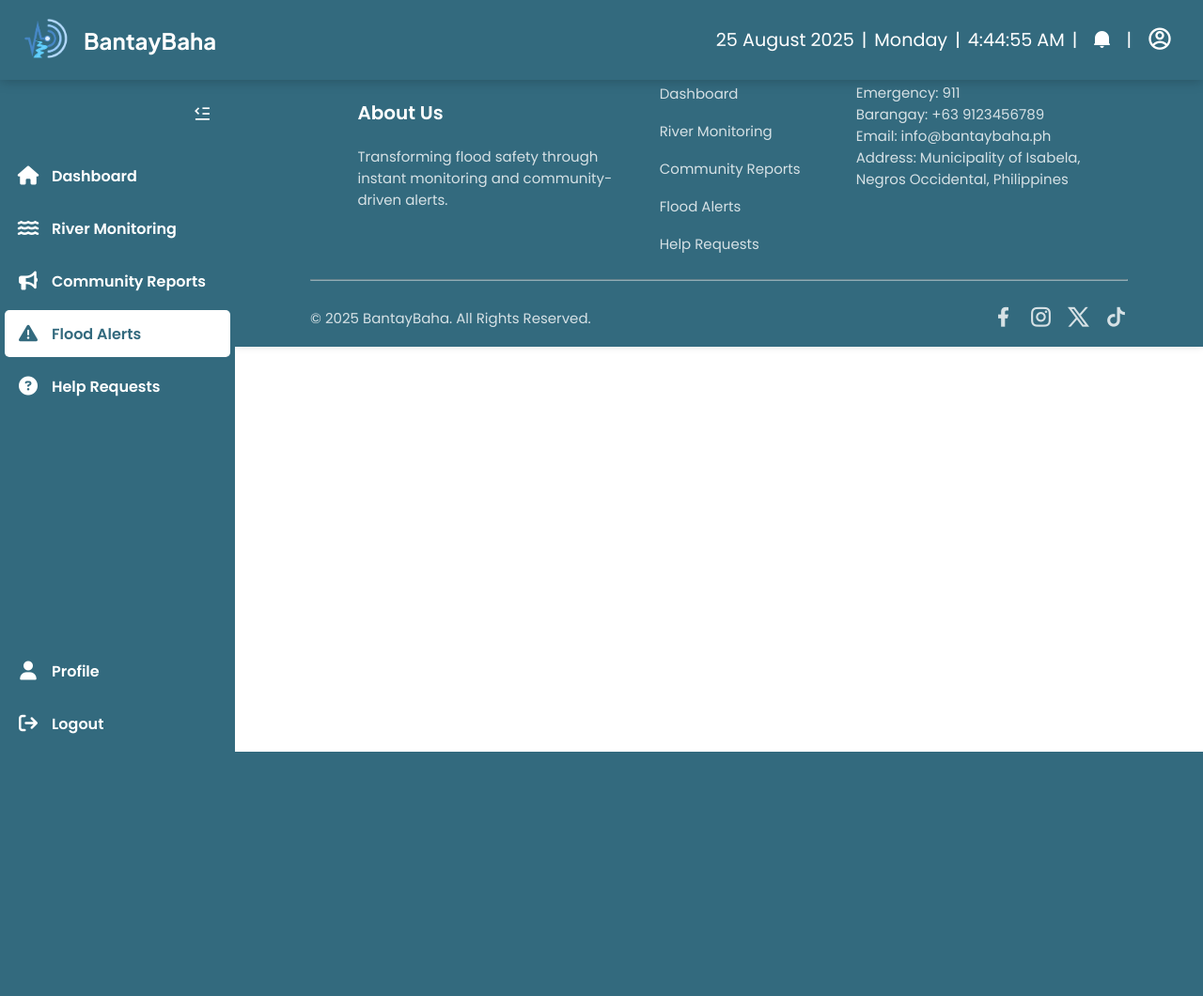
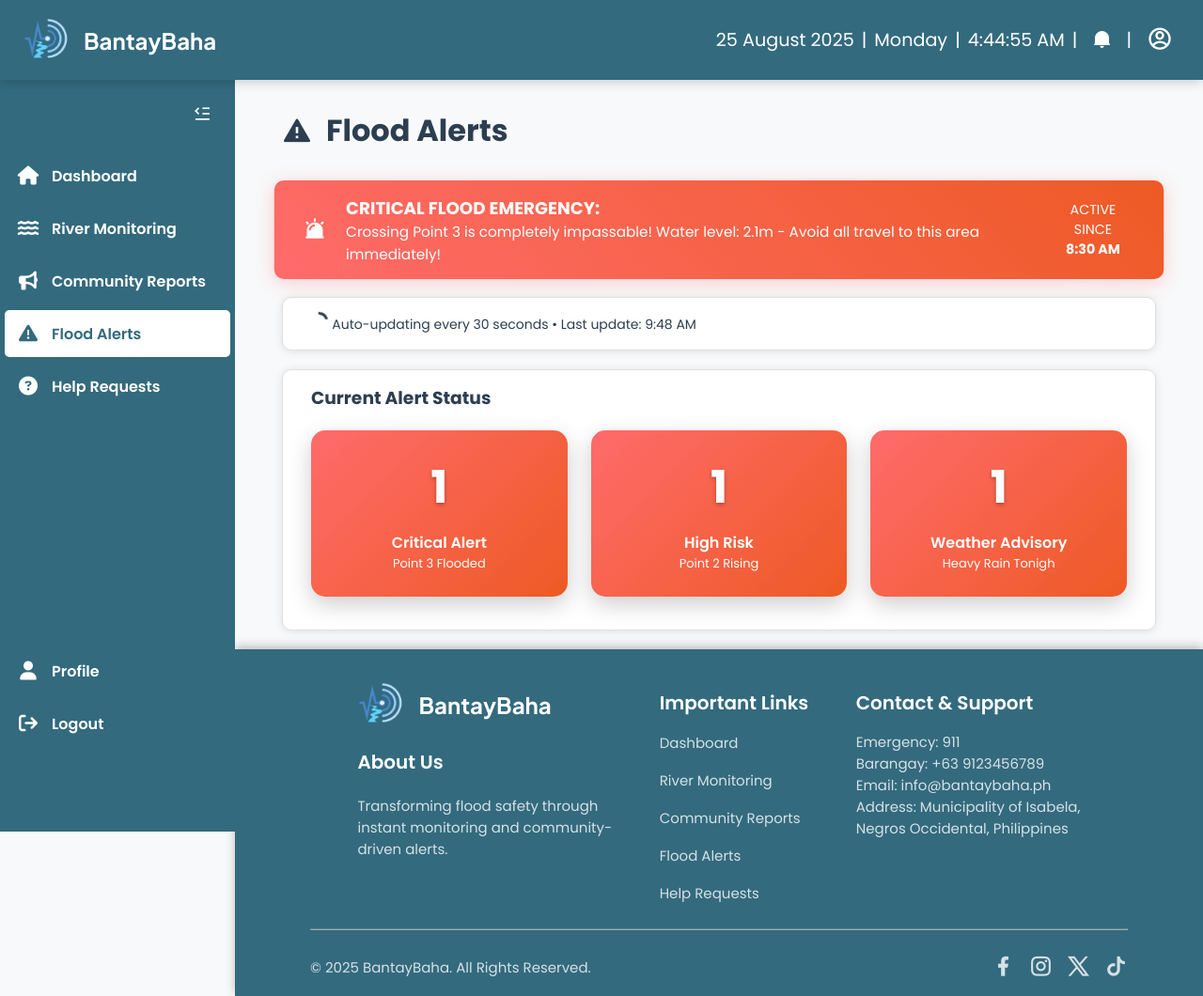
Before and after one commit to izyycodes/2025BSIT2DGroup2, a PHP site: page /flood_alerts.php in a window 1280 px wide. Shown: the whole page at 94% size. Before the commit the page ends 800 px from the top, so only its background shows below. Run offline with PHP 8.4, Linux system fonts and the light colour scheme; some libraries are stand-ins or nearby versions; some web fonts are replaced.

Commit message:
added to the flood alerts page

```diff
--- a/BantayBaha_website/assets/css/community_reports.css
+++ b/BantayBaha_website/assets/css/community_reports.css
@@ -97,7 +97,7 @@
     padding: 6px;
     border: 2px solid rgba(102, 102, 102, 0.4);
     border-radius: 6px;
-    font-size: 12px;
+    font-size: 13px;
     background: white;
     transition: border-color 0.3s ease;
 }
@@ -260,7 +260,7 @@
     display: inline-flex;
     align-items: center;
     gap: 8px;
-    font-size: 14px;
+    font-size: 16px;
 }
 
 .btn:hover {
--- /dev/null
+++ b/BantayBaha_website/assets/css/flood_alerts.css
@@ -0,0 +1,134 @@
+@import url('https://fonts.googleapis.com/css2?family=Plus+Jakarta+Sans:ital,wght@0,200..800;1,200..800&family=Poppins:ital,wght@0,100;0,200;0,300;0,400;0,500;0,600;0,700;0,800;0,900;1,100;1,200;1,300;1,400;1,500;1,600;1,700;1,800;1,900&display=swap');
+
+body {
+    background-color: #F8F9FA;
+    font-family: Poppins, sans-serif;
+    color: #2c3e50;
+    padding-top: 85px;
+}
+
+.page-header {
+    display: inline-flex;
+    align-items: center;
+    gap: 15px;
+    margin: 30px 50px;
+}
+
+.page-header i {
+    font-size: 32px;
+    color: #2c3e50;
+}
+
+.page-header h1 {
+    color: #2c3e50;
+    font-size: 32px;
+    font-weight: 700;
+}
+
+.emergency-banner {
+    display: flex;
+    justify-content: space-between;
+    align-items: center;
+    background: linear-gradient(45deg, #ff6b6b, #ee5a24);
+    color: white;
+    padding: 15px 30px;
+    border-radius: 10px;
+    margin: 0 50px;
+    text-align: center;
+    animation: pulse 2s infinite;
+    box-shadow: 0 4px 20px rgba(255, 107, 107, 0.3);
+}
+
+.emergency {
+    display: inline-flex;
+    justify-content: start;
+    align-items: center;
+    gap: 20px;
+}
+
+.emergency i {
+    font-size: 25px;
+}
+
+.card {
+
+    background: #fff;
+    border-radius: 10px;
+    padding: 15px 30px;
+    box-shadow: 0 1px 10px rgba(0, 0, 0, 0.1);
+    transition: all 0.3s ease;
+    border: 1px solid #e0e0e0;
+    margin: 20px 50px;
+}
+
+.refresh {
+  width: 18px;
+  height: 18px;
+  border: 3px solid rgba(255, 255, 255, 0.938);
+  border-bottom-color: #2c3e50;
+  border-radius: 50%;
+  display: inline-block;
+  box-sizing: border-box;
+  animation: rotation 1s linear infinite;
+}
+
+.alert-status {
+    transition: all 0.3s ease;
+}
+
+.alert-grid {
+    display: grid;
+    grid-template-columns: repeat(auto-fit, minmax(80px, 1fr));
+    gap: 25px;
+    margin: 20px 0;
+}
+
+.alert-card {
+    background: linear-gradient(135deg, #ff6b6b 0%, #ee5a24 100%);
+    box-shadow: 0 8px 25px rgba(0, 0, 0, 0.2);
+    transition: all 0.4s ease;
+    border-radius: 15px;
+    color: #fff;
+    text-align: center;
+    padding: 25px;
+}
+
+.alert-status:hover {
+    transform: translateY(-5px);
+    box-shadow: 0 4px 12px rgba(0, 0, 0, 0.1)
+}
+
+.alert-card:hover {
+    transform: scale(1.02);
+    box-shadow: 0 5px 15px rgba(0, 0, 0, 0.2);
+}
+
+.alert-number {
+    font-size: 3em;
+    font-weight: 700;
+    margin-bottom: 10px;
+    text-shadow: 0 2px 4px rgba(0, 0, 0, 0.3);
+}
+
+@keyframes pulse {
+    0% {
+        transform: scale(1);
+    }
+
+    50% {
+        transform: scale(1.02);
+    }
+
+    100% {
+        transform: scale(1);
+    }
+}
+
+@keyframes rotation {
+  0% {
+    transform: rotate(0deg);
+  }
+  100% {
+    transform: rotate(360deg);
+  }
+}
--- a/BantayBaha_website/pages/flood_alerts.php
+++ b/BantayBaha_website/pages/flood_alerts.php
@@ -6,7 +6,7 @@
     <title>Flood Alerts</title>
     <link rel="icon" type="image/ico" href="../assets/images/logo.png">
     <link href="https://cdn.jsdelivr.net/npm/remixicon@4.5.0/fonts/remixicon.css" rel="stylesheet">
-    <!-- <link rel="stylesheet" href="../assets/css/style.css"> -->
+    <link rel="stylesheet" href="../assets/css/flood_alerts.css">
     <link rel="stylesheet" href="../assets/css/navbar.css">
     <link rel="stylesheet" href="../assets/css/sidebar.css">
     <link rel="stylesheet" href="../assets/css/footer.css">
@@ -16,7 +16,55 @@
     <?php require "../views/sidebar.php" ?>
 
     <div class="main-content">
+         <div class="page-header">
+             <i class="ri-alert-fill"></i>
+             <h1>Flood Alerts</h1>
+        </div>
 
+         <div class="emergency-banner">
+             <div class="emergency">
+                <div>
+                    <i class="ri-alarm-warning-fill"></i>
+                </div>
+                <div>
+                    <p style="font-size: 15px; text-align: left;">
+                        <strong style="font-size: 18px;">CRITICAL FLOOD EMERGENCY:</strong> <br>
+                        Crossing Point 3 is completely impassable! Water level: 2.1m - Avoid all travel to this area immediately!
+                    </p>
+                </div>
+            </div>
+            <div>
+                <p style="font-size: 14px;">ACTIVE SINCE <br>
+                    <strong>8:30 AM</strong>
+               </p>
+            </div>
+        </div>
+
+        <div class="card">
+            <div class="refresh"></div>
+            <span style="font-size: 14px;">Auto-updating every 30 seconds • Last update: 9:48 AM</span>
+        </div>
+
+        <div class="card alert-status">
+            <h3>Current Alert Status</h3>
+            <div class="alert-grid">
+                <div class="alert-card">
+                    <div class="alert-number">1</div>
+                    <div class="alert-label" style="font-weight: 600;">Critical Alert</div>
+                    <div class="alert-info" style="font-size: 13px;">Point 3 Flooded</div>
+                </div>
+                <div class="alert-card">
+                    <div class="alert-number">1</div>
+                    <div class="alert-label" style="font-weight: 600;">High Risk</div>
+                    <div class="alert-info" style="font-size: 13px;">Point 2 Rising</div>
+                </div>
+                <div class="alert-card">
+                    <div class="alert-number">1</div>
+                    <div class="alert-label" style="font-weight: 600;">Weather Advisory</div>
+                    <div class="alert-info" style="font-size: 13px;">Heavy Rain Tonigh</div>
+                </div>
+            </div>
+        </div>
 
         <?php require "../views/footer.php" ?>
     </div>
```
Also changed, not shown: BantayBaha_website/assets/css/dashboard.css (+8 -7 lines), BantayBaha_website/pages/dashboard.php (+7 -5 lines).
